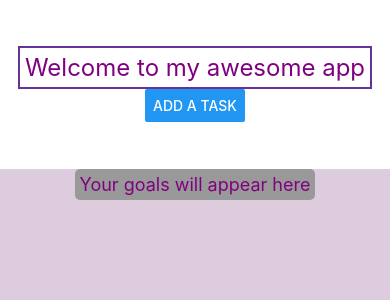
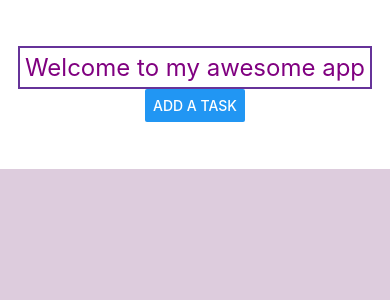
Before and after one commit to jingjing515/test, a React Native app: screen / in a window 390 px wide. Shown: the top 300 px of the page. Built offline with nearby package versions, Linux system fonts and the light colour scheme.

Commit message:
using array.map to show a list of goals

```diff
--- a/App.js
+++ b/App.js
@@ -13,11 +13,19 @@ import Input from "./components/Input";
 
 export default function App() {
   const name = "my awesome app";
-  const [enteredText, setEnteredText] = useState("Your goals will appear here");
+  // const [enteredText, setEnteredText] = useState("Your goals will appear here");
+  const [goals, setGoals] = useState([]);
   const [modalVisible, setModalVisible] = useState(false);
 
   function onTextEntered(changedText) {
-    setEnteredText(changedText);
+    // setEnteredText(changedText);
+    // update goals array with the new text
+    const newGoal = { text: changedText, id: Math.random() };
+
+    // const newArray = [...goals, newGoal];
+    setGoals((prevGoals) => {
+      return [...prevGoals, newGoal];
+    });
     setModalVisible(false);
   }
 
@@ -45,9 +53,13 @@ export default function App() {
         cancelPressed={onCancel}
       />
       <View style={styles.bottomContainer}>
-        <View style={styles.textContainer}>
-          <Text style={styles.text}>{enteredText}</Text>
-        </View>
+        {goals.map((goal) => {
+          return (
+            <View key={goal.id} style={styles.textContainer}>
+              <Text style={styles.text}>{goal.text}</Text>
+            </View>
+          );
+        })}
       </View>
     </SafeAreaView>
   );
@@ -81,5 +93,6 @@ const styles = StyleSheet.create({
   textContainer: {
     backgroundColor: "#999",
     borderRadius: 5,
+    marginBottom: 5,
   },
 });
```
